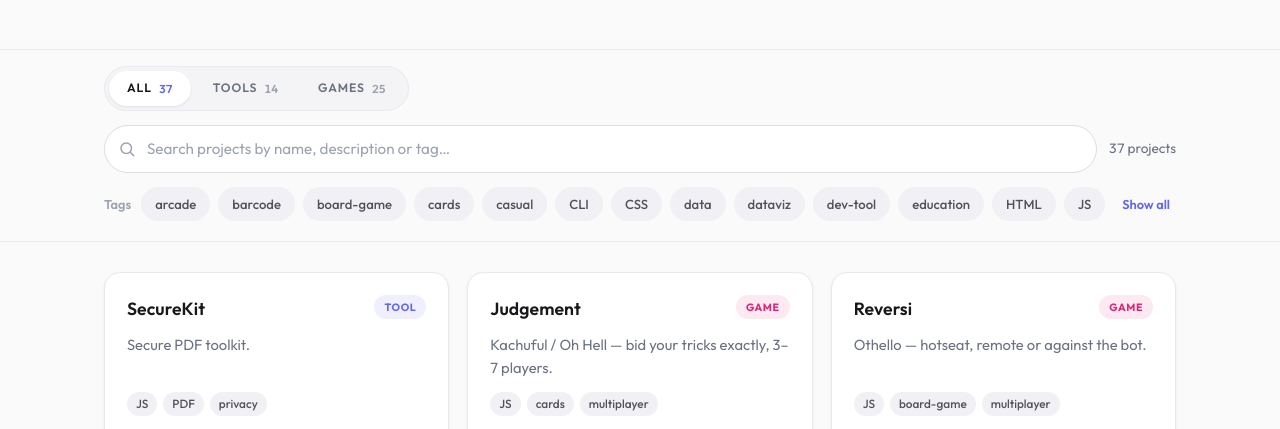
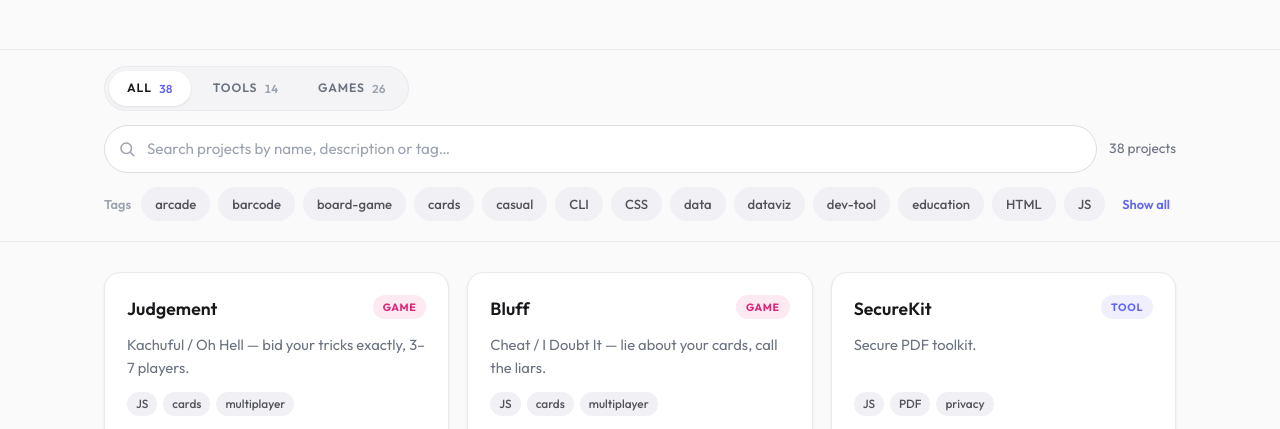
Before and after one commit to IamYVJ/playground, a plain HTML site: page index.html in a window 1280 px wide. Shown: the part 307-736 px from the top of the page. Drawn offline with Linux system fonts and the light colour scheme.

Commit message:
Add Bluff, refresh Judgement date

```diff
--- a/index.html
+++ b/index.html
@@ -819,7 +819,8 @@
         { name: 'Reversi',             repo: 'reversi',             date: '2026-09-21', description: 'Othello — hotseat, remote or against the bot.',  tags: ['JS', 'board-game', 'multiplayer'] },
         { name: 'Battlegrid',          repo: 'battlegrid',          date: '2026-09-14', description: 'Battleship for two phones — no referee, provably fair.', tags: ['JS', 'board-game', 'multiplayer'] },
         { name: 'Literature',          repo: 'literature',          date: '2026-08-31', description: 'Collect the half-suits — Fish card game with bots.', tags: ['JS', 'cards', 'multiplayer'] },
-        { name: 'Judgement',           repo: 'judgement',           date: '2026-09-22', description: 'Kachuful / Oh Hell — bid your tricks exactly, 3–7 players.', tags: ['JS', 'cards', 'multiplayer'] }
+        { name: 'Judgement',           repo: 'judgement',           date: '2026-09-24', description: 'Kachuful / Oh Hell — bid your tricks exactly, 3–7 players.', tags: ['JS', 'cards', 'multiplayer'] },
+        { name: 'Bluff',               repo: 'bluff',               date: '2026-09-24', description: 'Cheat / I Doubt It — lie about your cards, call the liars.', tags: ['JS', 'cards', 'multiplayer'] }
       ],
       both: [
         { name: 'Count 21',            repo: 'count-21',            date: '2026-07-01', description: 'Blackjack strategy & probability trainer.',     tags: ['JS', 'math', 'education'] },
```
